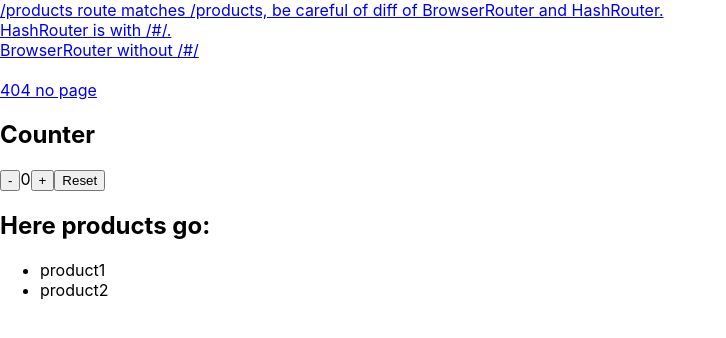
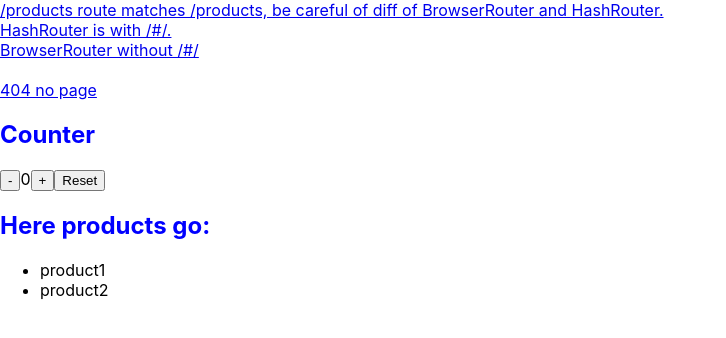
Before and after one commit to yongjiel/react_redux, a React (Create React App) app: page /#/ in a window 1280 px wide. Shown: the top 338 px of the page, without its empty margins (0-726 px from the left). Built offline with nearby package versions, Linux system fonts and the light colour scheme.

Commit message:
Add scss my_sass.scss.

```diff
--- a/package.json
+++ b/package.json
@@ -13,7 +13,8 @@
     "react-scripts": "^5.0.1",
     "redux": "^4.0.1",
     "redux-thunk": "^2.3.0",
-    "reselect": "^4.0.0"
+    "reselect": "^4.0.0",
+    "sass": "^1.63.6"
   },
   "scripts": {
     "start": "react-scripts   start",
--- a/src/index.js
+++ b/src/index.js
@@ -11,6 +11,7 @@ import { Provider } from 'react-redux';
 import rootReducers from "./rootReducer";
 import { BrowserRouter, HashRouter, Route, Routes } from 'react-router-dom'
 import NoPage from './nopage';
+import './my_sass.scss';
 
 // be careful, not hit the same type name of actions.js.
 // because now the products and count sharing the same
@@ -62,7 +63,7 @@ function products() {
       <div>
         <a href="/" rel="noreferrer">Home</a><br/><br/>
         <a href="/productsssssssss" rel="noreferrer"> 404 no page</a><br/>
-        <h1> 3 Products</h1>
+        <h2> 3 Products</h2>
         <ul>
         {array}
         </ul>
@@ -70,7 +71,7 @@ function products() {
   );
 };
 // be careful of diff of BrowserRouter and HashRouter. HashRouter is with /#/
-// BrowserRouter without /#/
+// BrowserRouter without /#/, chatGPT : react-router-dom why there is /#/?
 const App = () =>(
    <BrowserRouter basename='/' exact>
     <Routes>
--- /dev/null
+++ b/src/my_sass.scss
@@ -0,0 +1,9 @@
+$myColor: red;
+
+h1 {
+  color: $myColor;
+}
+
+h2 {
+    color: blue;
+  }
```
Also changed, not shown: 1 other file (tests, documents, lock files or other folders).
